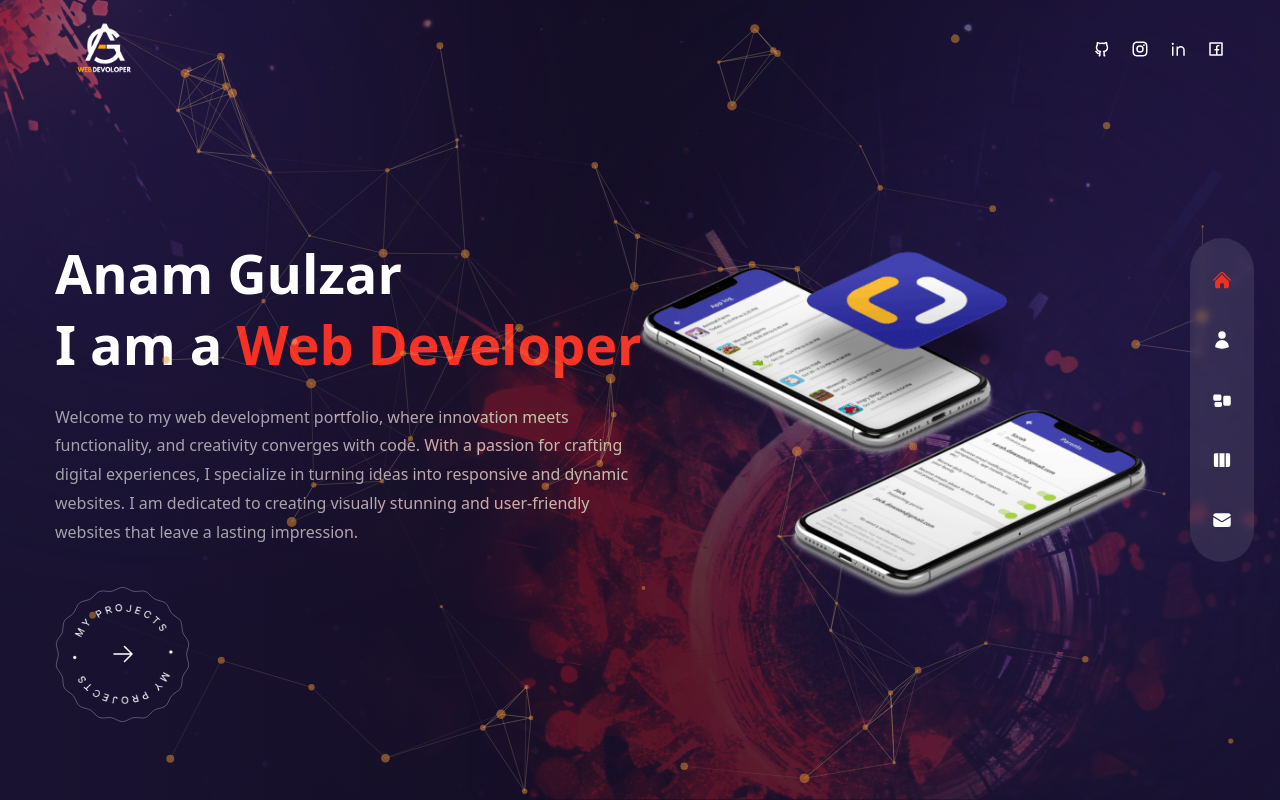
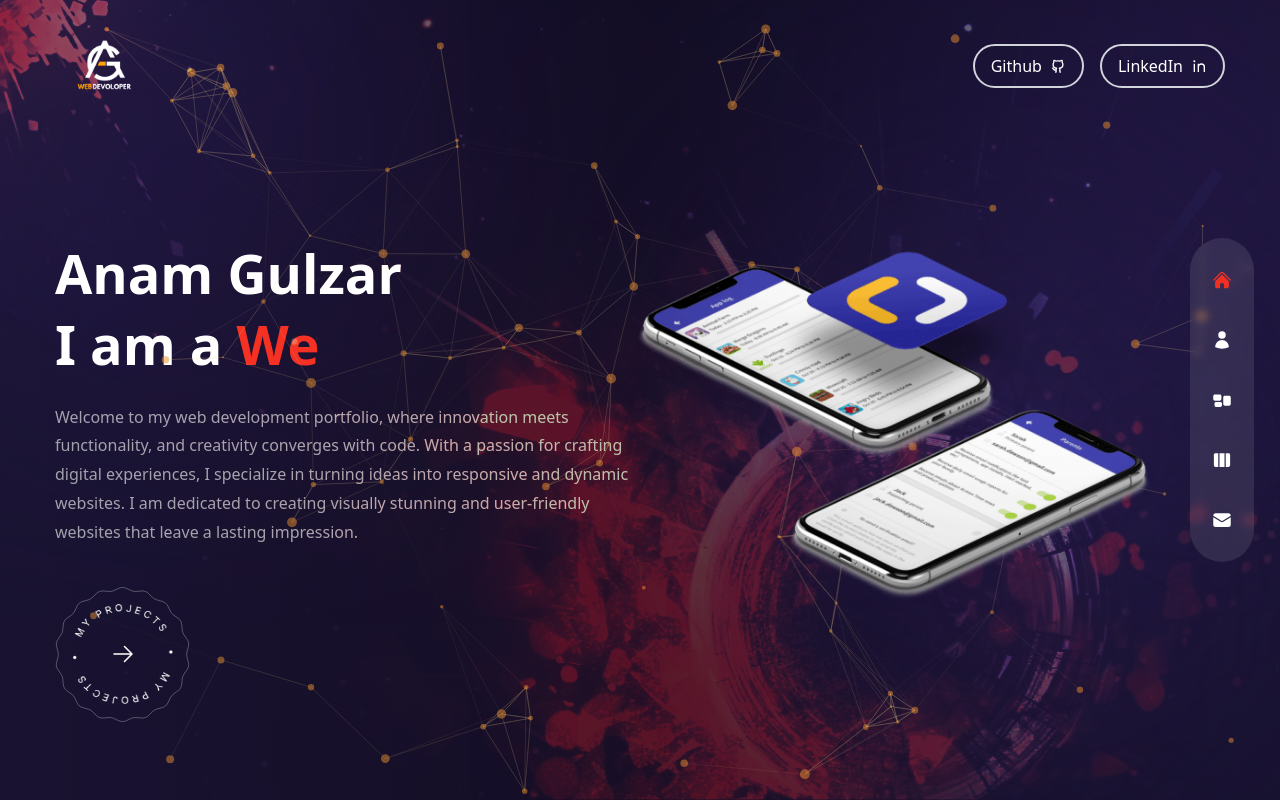
Before and after one commit to Anamgulzar67/NextBased-Portfolio, a Next.js app: page / in a window 1280 px wide. Built offline with nearby package versions, Linux system fonts and the light colour scheme.

Commit message:
add animation and change social link design

```diff
--- a/components/Header.js
+++ b/components/Header.js
@@ -2,34 +2,44 @@ import Image from "next/image";
 //next image
 import Link from "next/link";
 // components
-import Socials from '../components/Socials'
-
+// import Socials from '../components/Socials'
+import { RiGithubLine, RiLinkedinLine } from "react-icons/ri";
 
 const Header = () => {
-  return(
-    <header className="absolute z-30 w-full h-20  flex items-center px-16 xl:px-0 xl:h-[90px] ">
-
+  return (
+    <header className="w-full absolute z-10 px-16 xl:px-0">
       <div className="container mx-auto ">
         <div className="flex flex-col mt-4 lg:flex-row justify-between items-center gap-y-0 my-2 ">
           {/* {logo } */}
-          <Link href={'/'}>
+          <Link href={"/"}>
             <Image
+              className="mt-0 p-0"
+              src={"/o2.png"}
+              width={100}
+              height={45}
+              alt=""
+              priority={true}
+            />
+          </Link>
+          {/* {socials} */}
+          {/* <Socials/> */}
+          <div className="flex items-center gap-4">
 
-            className="mt-0 p-0"
-            src={'/o2.png'}
-            width={100}
-            height={45}
-            alt=''
-            priority={true}
-            />
+            <Link  href={"https://github.com/Anamgulzar67"}>
+            <button className="flex items-center hover:text-accent transition-all duration-300 px-4 py-2 border-2 border-gray-300 hover:border-accent rounded-full"> Github<span className="ml-2 underline"> <RiGithubLine /></span></button>
             </Link>
-            {/* {socials} */}
-            <Socials/>
+            <Link  href={"https://www.linkedin.com/in/anam-gulzar-techie/"}>
+            <button className="flex items-center hover:text-accent transition-all duration-300 px-4 py-2 border-2 border-gray-300 hover:border-accent rounded-full"> LinkedIn<span className="ml-2 underline"> <RiLinkedinLine /></span></button>
+            </Link>
+
+
+
+
+          </div>
         </div>
       </div>
     </header>
-
-  )
+  );
 };
 
 export default Header;
--- /dev/null
+++ b/components/Textanimation.js
@@ -0,0 +1,34 @@
+import React, { useEffect, useState } from 'react';
+
+const TypewriterEffect = () => {
+    const text = "Web Developer";
+    const [displayedText, setDisplayedText] = useState('');
+    const [isDeleting, setIsDeleting] = useState(false);
+    const [index, setIndex] = useState(0);
+
+    useEffect(() => {
+        const timeout = setTimeout(() => {
+            if (isDeleting) {
+                if (index > 0) {
+                    setDisplayedText((prev) => prev.slice(0, index - 1));
+                    setIndex(index - 1);
+                } else {
+                    setIsDeleting(false);
+                }
+            } else {
+                if (index < text.length) {
+                    setDisplayedText((prev) => prev + text[index]);
+                    setIndex(index + 1);
+                } else {
+                    setIsDeleting(true);
+                }
+            }
+        }, isDeleting ? 50 : 50); // Speed for deleting vs typing
+
+        return () => clearTimeout(timeout);
+    }, [index, isDeleting, text]);
+
+    return <span className="text-accent">{displayedText}</span>;
+};
+
+export default TypewriterEffect;
--- a/pages/index.js
+++ b/pages/index.js
@@ -4,6 +4,7 @@
 import ParticlesContainer from "../components/ParticlesContainer";
 import ProjectsBtn from "../components/ProjectsBtn";
 import Avatar from "../components/Avatar";
+import Textanimation from "../components/Textanimation";
 
 //framer motion
 import { motion } from "framer-motion";
@@ -25,7 +26,7 @@ const Home = () => {
            exit='hidden'
           className="text-3xl xl:h2 ">
             Anam Gulzar <br />
-            I am a <span className="text-accent ">Web Developer</span>
+            I am a <Textanimation />
           </motion.h1>
           {/* {subtitle } */}
           <motion.p
```
